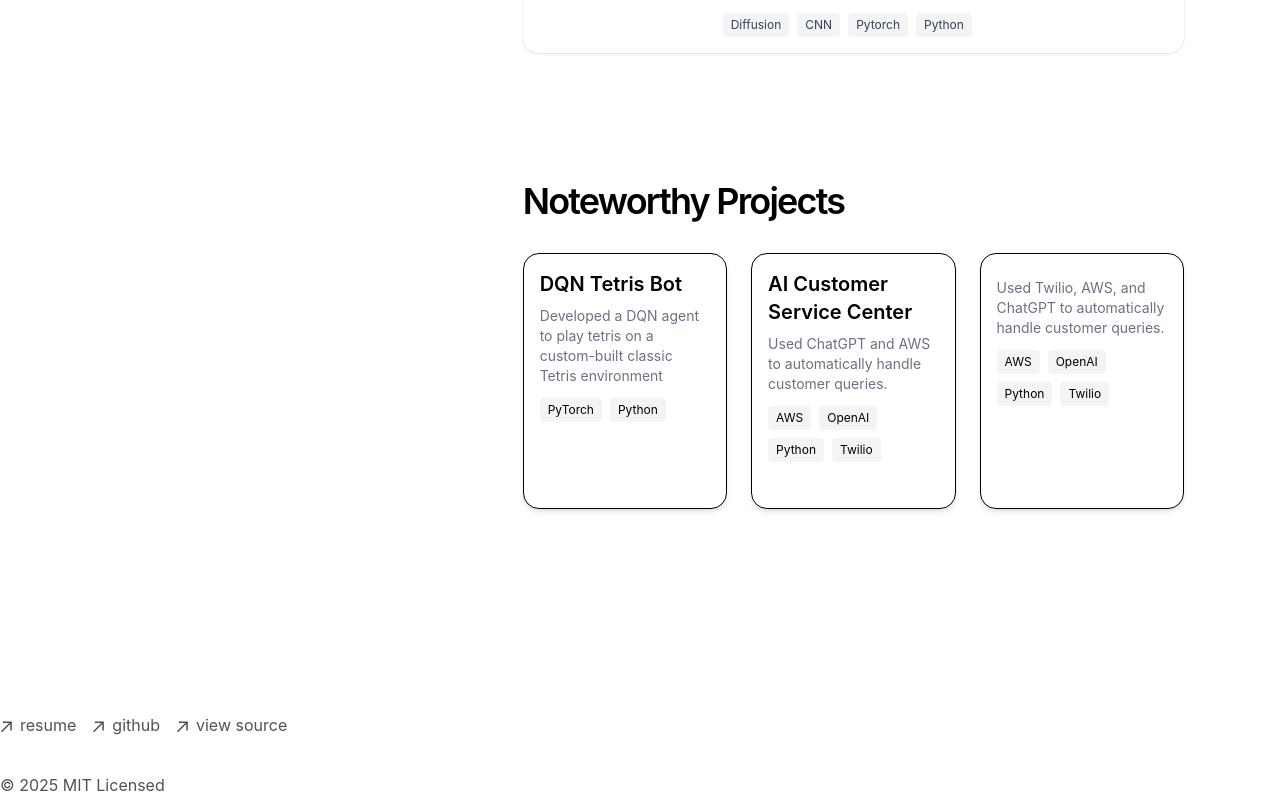
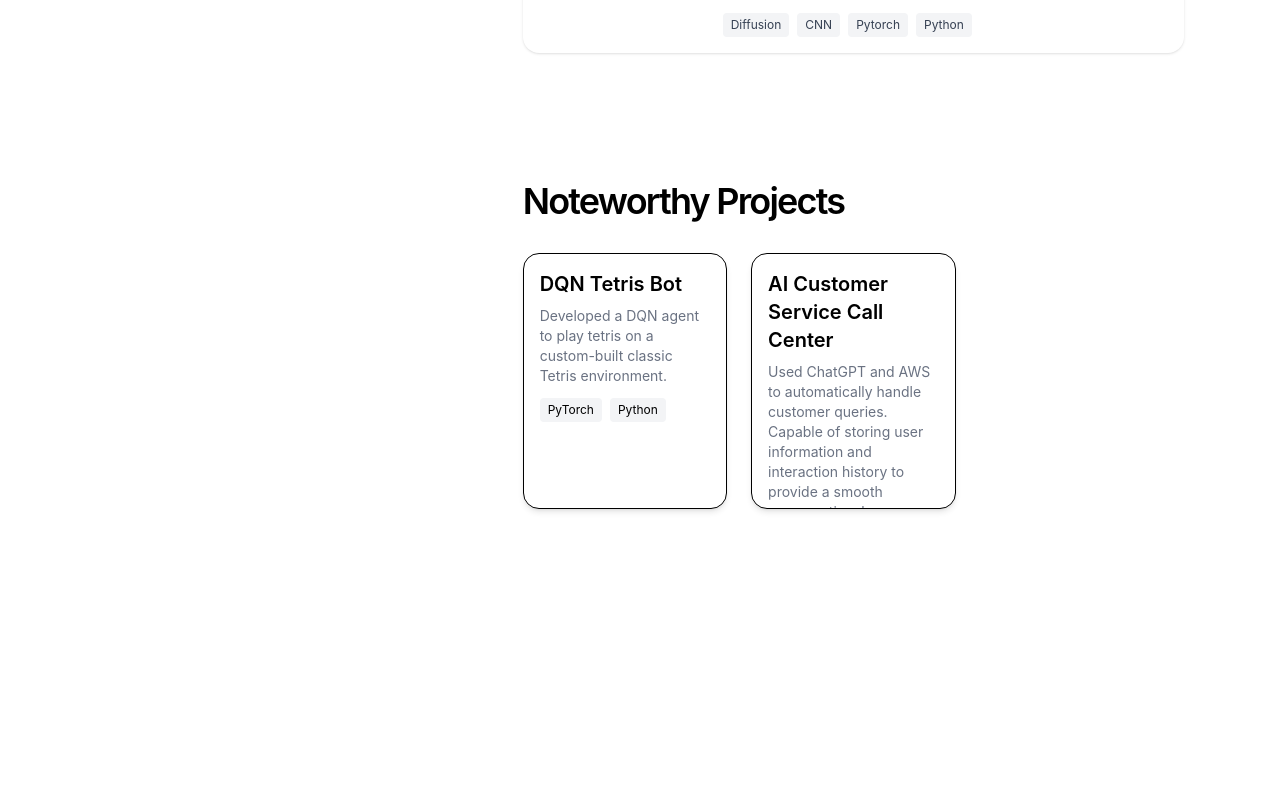
Before and after one commit to matthxie/portfolio-website, a Next.js app: page / in a window 1280 px wide. Shown: the part 3079-3876 px from the top of the page. Built offline with nearby package versions, Linux system fonts and the light colour scheme.

Commit message:
make anchors smooth scroll to section

```diff
--- a/app/global.css
+++ b/app/global.css
@@ -148,3 +148,8 @@ table {
 .title {
   text-wrap: balance;
 }
+
+html {
+  scroll-behavior: smooth;
+  scroll-padding-top: 2rem
+}
--- a/app/page.tsx
+++ b/app/page.tsx
@@ -7,19 +7,14 @@ import SocialIcons from "./components/SocialIcons";
 const projects = [
   {
     title: "DQN Tetris Bot",
-    description: "Developed a DQN agent to play tetris on a custom-built classic Tetris environment",
+    description: "Developed a DQN agent to play tetris on a custom-built classic Tetris environment.",
     stack: ["PyTorch", "Python"],
     githubLink: "https://github.com/yourproject",
   },
   {
-    title: "AI Customer Service Center",
-    description: "Used ChatGPT and AWS to automatically handle customer queries.",
-    stack: ["AWS", "OpenAI", "Python", "Twilio"],
-    githubLink: "https://github.com/yourproject"
-  },
-  {
-    title: "",
-    description: "Used Twilio, AWS, and ChatGPT to automatically handle customer queries.",
+    title: "AI Customer Service Call Center",
+    description: "Used ChatGPT and AWS to automatically handle customer queries. Capable of storing \
+                  user information and interaction history to provide a smooth conversational experience.",
     stack: ["AWS", "OpenAI", "Python", "Twilio"],
     githubLink: "https://github.com/yourproject"
   },
@@ -138,7 +133,7 @@ export default function Page() {
 
           {/* Right Content */}
           <main className="w-2/3 pt-12 px-12 py-20">
-            <section className="h-[500px] w-full flex px-12">
+            <section className="h-[500px] w-full flex px-12" id="about">
               <div className="max-w-3xl max-w-4xl">
                 <h1 className="mb-8 text-4xl font-semibold tracking-tighter">
                   About Me
@@ -155,7 +150,7 @@ export default function Page() {
             </section>
 
 
-            <section className="h-[1100px] w-full px-12 py-20">
+            <section className="h-[1100px] w-full px-12 py-20" id="experience">
               <h1 className="mb-8 text-4xl font-semibold tracking-tighter">
                 Where I've Worked
               </h1>
@@ -171,7 +166,7 @@ export default function Page() {
             </section>
 
 
-            <section className="h-[700px] w-full px-12 py-20">
+            <section className="h-[700px] w-full px-12 py-20" id="research">
               <h1 className="mb-8 text-4xl font-semibold tracking-tighter">
                 Research and Startups I'm Involved in
               </h1>
@@ -187,7 +182,7 @@ export default function Page() {
             </section>
 
 
-            <section className="h-[500px] w-full px-12 py-20">
+            <section className="h-[800px] w-full px-12 py-20" id="projects">
               <h1 className="mb-8 text-4xl font-semibold tracking-tighter">
                 Noteworthy Projects
               </h1>
```
